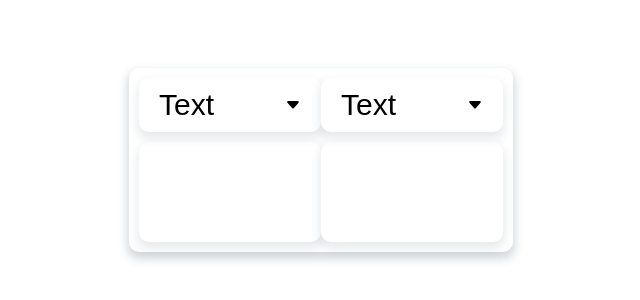
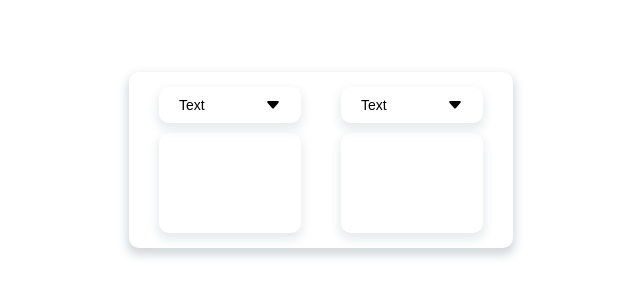
Before and after one commit to DmitriiBr/currency-converter, a website built with webpack: page src/index.html in a window 1280 px wide. Shown: the part 240-540 px from the top of the page, without its empty margins (319-959 px from the left). Built offline with nearby package versions, Linux system fonts and the light colour scheme.

Commit message:
some style changes added container div, changed list animation to bezier

```diff
--- a/src/scripts/index.ts
+++ b/src/scripts/index.ts
@@ -1,11 +1,16 @@
 import '../styles/index.scss';
 import { MainCurrencyInput } from './components/CurrencyInput';
 import { Dropdown } from './components/Dropdown/Dropdown';
-
-
+import { RenderElement } from './Main/RenderElement';
 
 // TODO:
 // Try to implement input functional to the App
+
+// TODO:
+// Try to implement sccrolling into dropdown menu with overflow
+// Currency converting functional insite inputs
+// Styles refactoring
+// Create dropdown map with russian currency names
 
 class App {
   private appClass = 'app';
@@ -13,16 +18,22 @@ class App {
   private currencyInput = new MainCurrencyInput('input');
 
   public render() {
+    const convertFrom = new RenderElement({
+      tagName: 'div',
+      className: ['container', 'container__convert-from'],
+      inner: [this.dropdown.render(), this.currencyInput.render()]
+    });
+
+    const convertTo = new RenderElement({
+      tagName: 'div',
+      className: ['container', 'container__convert-to'],
+      inner: [this.dropdown.render(), this.currencyInput.render()]
+    });
+
     return `
       <div class="${this.appClass}">
-        <div>
-          ${this.dropdown.render()}
-          ${this.currencyInput.render()}
-        </div>
-        <div>
-          ${this.dropdown.render()}
-          ${this.currencyInput.render()}
-        </div>
+        ${convertFrom.render()}
+        ${convertTo.render()}
       </div>
     `;
   }
--- a/src/styles/components/dropdown.scss
+++ b/src/styles/components/dropdown.scss
@@ -35,6 +35,7 @@
     }
 
     &:focus {
+      border: var(--border-focus);
       box-shadow: var(--box-shadow-focus);
     }
   }
@@ -72,12 +73,12 @@
       left: 0;
       z-index: -1;
       opacity: 0.5;
-      transition: all var(--transition-time) linear;
-      transform: translateY(var(--translate-value));
+      background: rgb(156, 156, 156);
       border-radius: var(--border-radius);
       height: var(--list-item-height);
+      transform: translateY(var(--translate-value));
+      transition: all var(--transition-time) cubic-bezier(.89, .67, 0, 1.49);
       pointer-events: none;
-      background: rgb(156, 156, 156);
     }
 
     &--item {
@@ -91,8 +92,8 @@
       cursor: pointer;
 
       &--highlight {
-        color: white;
         background-color: var(--list-item-highlight);
+        font-size: calc(var(--font-size) + 4px);
       }
 
       &:hover {
--- a/src/styles/components/input.scss
+++ b/src/styles/components/input.scss
@@ -20,8 +20,9 @@
       }
 
       &:focus {
+        outline: none;
         box-shadow: 0px 0px 12px 0px rgba(0, 150, 255, 0.5);
-        outline: none;
+        border: var(--border-focus);
       }
     }
   }
--- a/src/styles/components/main.scss
+++ b/src/styles/components/main.scss
@@ -15,3 +15,7 @@
   border-radius: var(--border-radius);
   box-shadow: var(--box-shadow);
 }
+
+.container {
+  margin: 5px 20px 5px 20px;
+}
--- a/src/styles/index.scss
+++ b/src/styles/index.scss
@@ -1,8 +1,6 @@
 :root {
   box-sizing: border-box;
   font-family: apple-system, Roboto, Oxygen, Ubuntu, Cantarell, 'Open Sans', 'Helvetica Neue', sans-serif;
-
-  --translate-value: 0;
 }
 
 body {
@@ -10,12 +8,13 @@ body {
   --background-hover-color: rgba(186, 186, 186, 0.526);
   --border-radius: 10px;
   --text-color: black;
-  --font-size: 30px;
+  --font-size: 14px;
   --list-item-height: 30px;
-  --list-item-highlight: rgb(123, 190, 103);
+  --list-item-highlight: rgba(0, 149, 255, 0.1);
   --transition-time: 0.2s;
   --box-shadow: 0px 5px 10px 2px rgba(34, 60, 80, 0.2);
   --box-shadow-focus: 0px 0px 12px 0px rgba(0, 150, 255, 0.5);
+  --border-focus: 3px solid rgba(0, 150, 255, 0.35);
 }
 
 .btn {
```
